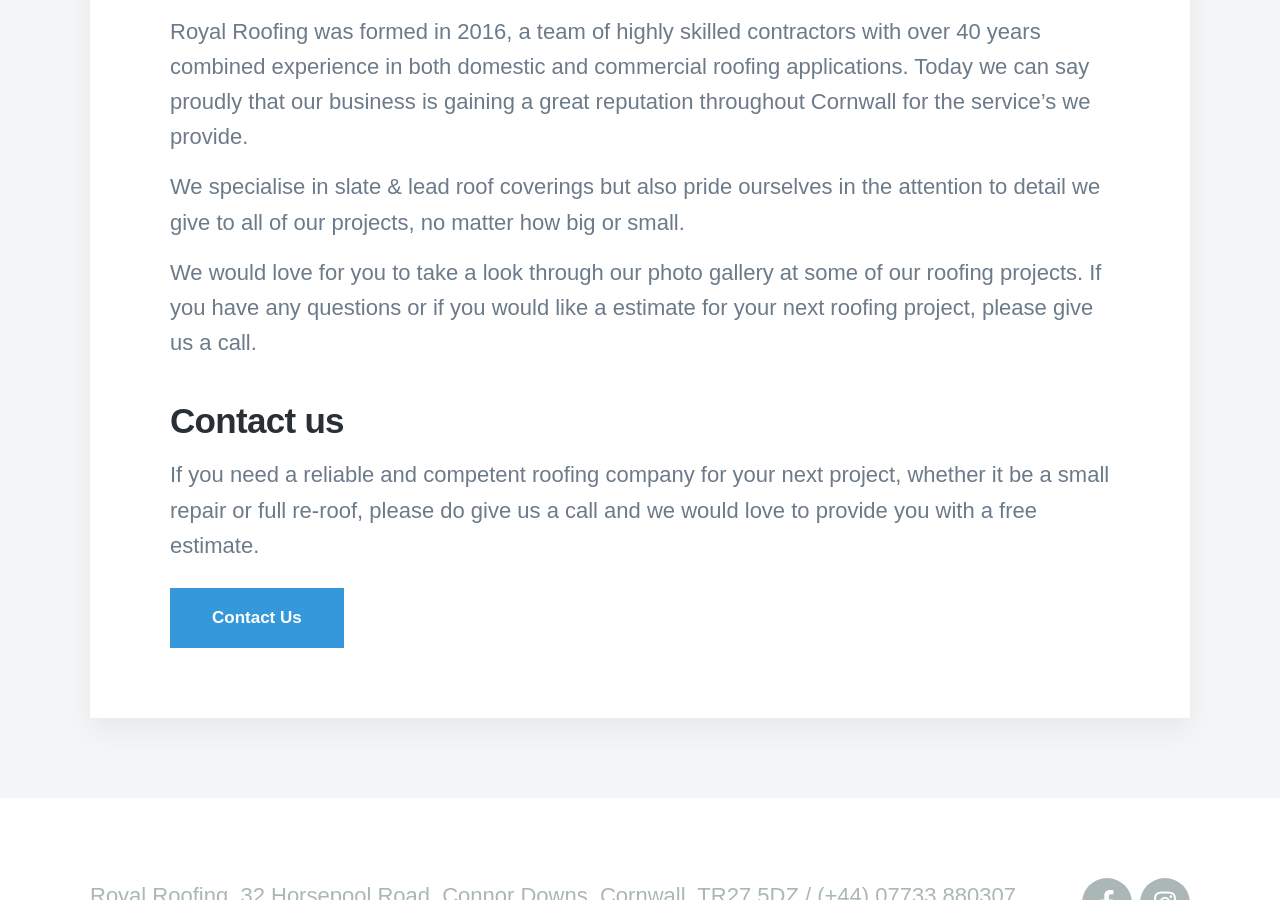
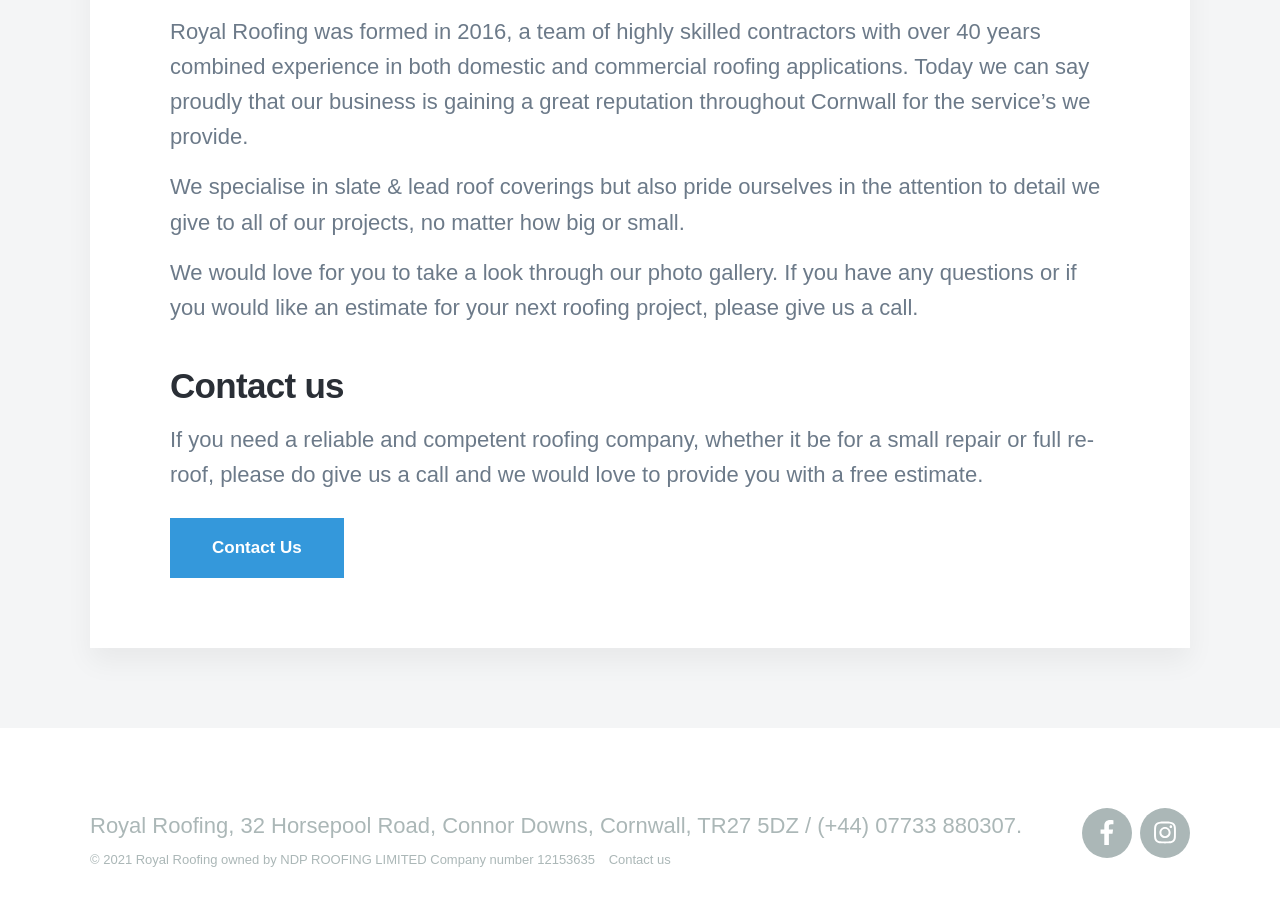
Before and after one commit to royalroofing/royalroofing.github.io, a Jekyll site: the page built from _pages/about.md, in a window 1280 px wide and 900 px high, scrolled down 662 px. Built offline with Jekyll 4.4.1, drawn with Linux system fonts in a browser that asks for light colours; nearby versions of some CDN libraries; some web fonts are replaced.

Commit message:
Update about.md

```diff
--- a/_pages/about.md
+++ b/_pages/about.md
@@ -9,10 +9,10 @@
 
 We specialise in slate & lead roof coverings but also pride ourselves in the attention to detail we give to all of our projects, no matter how big or small.
 
-We would love for you to take a look through our photo gallery at some of our roofing projects. If you have any questions or if you would like a estimate for your next roofing project, please give us a call.
+We would love for you to take a look through our photo gallery. If you have any questions or if you would like an estimate for your next roofing project, please give us a call.
 
 ## Contact us
 
-If you need a reliable and competent roofing company for your next project, whether it be a small repair or full re-roof, please do give us a call and we would love to provide you with a free estimate.
+If you need a reliable and competent roofing company, whether it be for a small repair or full re-roof, please do give us a call and we would love to provide you with a free estimate.
 
 <a href="/contact" class="button button--large">Contact Us</a>
```
